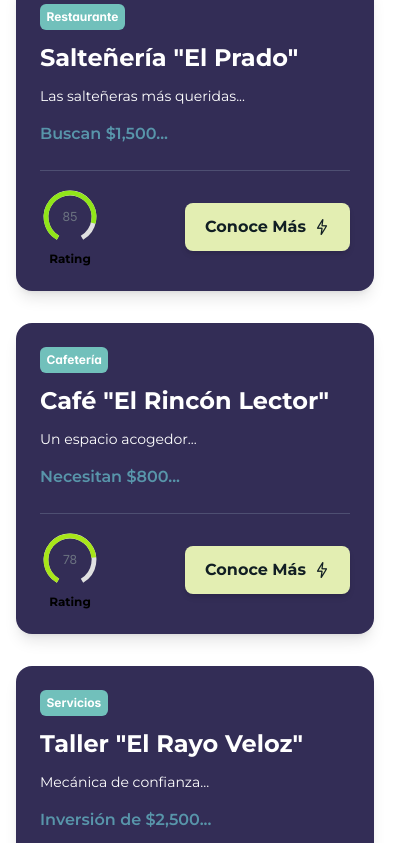
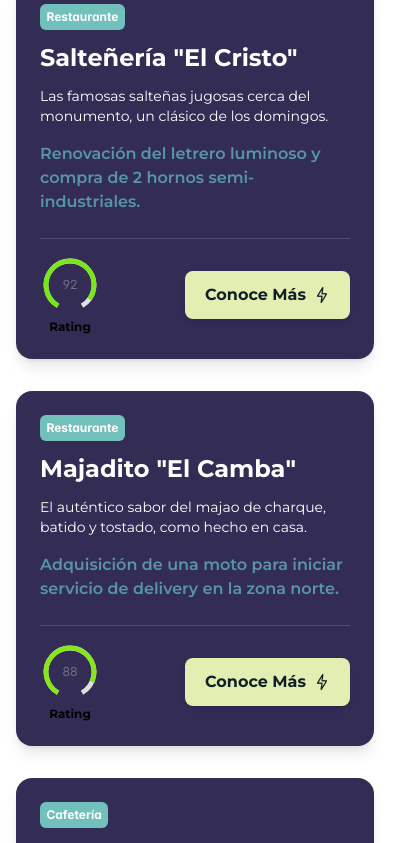
Before and after one commit to mattzub13/project_angel, a React (Vite) app: page / in a window 390 px wide. Shown: the part 920-1763 px from the top of the page, 414 px wide, since content can reach past the window. Built offline with nearby package versions, Linux system fonts and the light colour scheme; grey boxes are pictures that could not be loaded; a web font is replaced by a local one.

Commit message:
feat: enhance InvestorForm with investment confirmation UI and update OpportunitiesDashboard with new PYME data

```diff
--- a/src/app/InvestorForm.tsx
+++ b/src/app/InvestorForm.tsx
@@ -1,46 +1,71 @@
-import { InputText } from "primereact/inputtext";
-import { FloatLabel } from "primereact/floatlabel";
-import { Button } from "primereact/button";
-import { Dropdown } from 'primereact/dropdown';
-import { Checkbox } from 'primereact/checkbox';
-import { useState } from 'react';
+import { Button } from 'primereact/button';
+import { motion } from 'framer-motion';
 import type { Pyme } from './OpportunitiesDashboard';
+import { Tag } from 'primereact/tag';
+
 interface InvestorFormProps {
   pyme: Pyme;
   onFormSubmit: () => void;
 }
 
 const InvestorForm = ({ pyme, onFormSubmit }: InvestorFormProps) => {
-  const [checked, setChecked] = useState<boolean>(false);
-  const investmentRanges = [
-    { label: '$100 - $500', value: '100-500' },
-    { label: '$501 - $2000', value: '501-2000' },
-    { label: 'Más de $2000', value: '2000+' }
-  ];
-
   const handleSubmit = () => {
-    alert(`Interés registrado para ${pyme.nombre}!`);
+    console.log(`Interés confirmado para la pyme: ${pyme.id} - ${pyme.nombre}`);
     onFormSubmit();
   }
 
   return (
-    <div className="w-full p-4">
-        <div className="text-center">
-          <p className="text-gray-600 mb-8">
-            Estás a un paso de invertir en <strong className="text-blue_green">{pyme.nombre}</strong>.
-          </p>
+    <motion.div
+      className="w-full p-4 text-center"
+      initial={{ opacity: 0, y: 10 }}
+      animate={{ opacity: 1, y: 0 }}
+      transition={{ duration: 0.5 }}
+    >
+        <i className="pi pi-briefcase text-5xl text-verdigris mb-4"></i>
+
+        <h3 className="text-2xl font-bold text-space_cadet mb-2">
+            Confirmar Interés de Inversión
+        </h3>
+
+        <p className="text-gray-600 mb-6">
+            Estás a un paso de apoyar a <strong className="text-blue_green">{pyme.nombre}</strong>.
+        </p>
+
+        <div className="bg-light_sky p-6 rounded-xl border border-gray-200 text-left">
+            <h4 className="font-bold text-secondary mb-3">Resumen de la Oportunidad:</h4>
+            <ul className="space-y-2 text-secondary">
+                <li className="flex justify-between">
+                    <span>Negocio:</span>
+                    <strong className="text-right">{pyme.nombre}</strong>
+                </li>
+                <li className="flex justify-between">
+                    <span>Categoría:</span>
+                    <Tag value={pyme.categoria} className="bg-blue_green text-white font-bold" />
+                </li>
+ {/*                <li className="flex justify-between">
+                    <span>Necesidad de Capital:</span>
+                    <strong className="text-right">${pyme.amount.toLocaleString('en-US')}</strong>
+                </li> */}
+                <li className="flex justify-between">
+                    <span>Propósito:</span>
+                    <strong className="text-right">{pyme.necesidad}</strong>
+                </li>
+            </ul>
         </div>
-        <div className="flex flex-col gap-8">
-          <FloatLabel><InputText id="fullname" className="w-full" /><label htmlFor="fullname">Nombre Completo</label></FloatLabel>
-          <FloatLabel><InputText id="email" type="email" className="w-full" /><label htmlFor="email">Correo Electrónico</label></FloatLabel>
-          <FloatLabel><Dropdown inputId="investmentAmount" options={investmentRanges} className="w-full" /><label htmlFor="investmentAmount">Monto a invertir</label></FloatLabel>
-        </div>
-        <div className="flex items-center mt-8">
-          <Checkbox inputId="terms" onChange={e => setChecked(e.checked ?? false)} checked={checked}></Checkbox>
-          <label htmlFor="terms" className="ml-2 text-sm text-gray-600">Acepto los Términos y entiendo los riesgos.</label>
-        </div>
-        <Button label="Enviar Interés" className="w-full mt-6 p-button-lg bg-blue_green" onClick={handleSubmit} disabled={!checked} />
-    </div>
+
+        <p className="text-xs text-gray-500 mt-6">
+            Al confirmar, un asesor de A.L.A.S. se pondrá en contacto contigo para completar el proceso de verificación (KYC) y formalizar la inversión de manera segura.
+        </p>
+
+        {/* El botón de acción final */}
+        <motion.div whileHover={{ scale: 1.05 }} whileTap={{ scale: 0.95 }} className="mt-6">
+            <Button
+                label="Sí, confirmo mi interés"
+                className="bg-cream text-blue_green-100 font-bold border-none rounded-lg py-3 px-5 shadow-md hover:brightness-105"
+                onClick={handleSubmit}
+            />
+        </motion.div>
+    </motion.div>
   );
 };
 
--- a/src/app/OpportunitiesDashboard.tsx
+++ b/src/app/OpportunitiesDashboard.tsx
@@ -18,7 +18,7 @@ export interface Pyme {
   nombre: string;
   categoria: string;
   rating: number;
-  amount: number;
+  //amount: number;
   descripcionCorta: string;
   necesidad: string;
 }
@@ -80,32 +80,77 @@ const PymeCard = ({ pyme }: { pyme: Pyme }) => {
 
 const OpportunitiesDashboard = () => {
   const [pymes] = useState<Pyme[]>([
-    {
-      id: "pyme-123",
-      nombre: 'Salteñería "El Prado"',
+   {
+      id: "pyme-101",
+      nombre: 'Salteñería "El Cristo"',
       categoria: "Restaurante",
-      rating: 85,
-      descripcionCorta: "Las salteñeras más queridas...",
-      necesidad: "Buscan $1,500...",
-      amount: 1500,
+      rating: 92,
+      descripcionCorta: "Las famosas salteñas jugosas cerca del monumento, un clásico de los domingos.",
+      necesidad: "Renovación del letrero luminoso y compra de 2 hornos semi-industriales.",
+     // amount: 2200,
     },
     {
-      id: "pyme-456",
-      nombre: 'Café "El Rincón Lector"',
-      categoria: "Cafetería",
-      rating: 78,
-      descripcionCorta: "Un espacio acogedor...",
-      necesidad: "Necesitan $800...",
-      amount: 800,
+      id: "pyme-202",
+      nombre: 'Majadito "El Camba"',
+      categoria: "Restaurante",
+      rating: 88,
+      descripcionCorta: "El auténtico sabor del majao de charque, batido y tostado, como hecho en casa.",
+      necesidad: "Adquisición de una moto para iniciar servicio de delivery en la zona norte.",
+      //amount: 950,
     },
     {
-      id: "pyme-789",
-      nombre: 'Taller "El Rayo Veloz"',
+      id: "pyme-303",
+      nombre: "Café de la Siesta - Equipetrol",
+      categoria: "Cafetería",
+      rating: 85,
+      descripcionCorta: "Café de especialidad de los Yungas y masitas típicas en el corazón del barrio.",
+      necesidad: "Compra de una máquina de espresso de dos grupos y mobiliario para la terraza.",
+      //amount: 3500,
+    },
+    {
+      id: "pyme-404",
+      nombre: "Helados 'Maná' - Doble vía la guardia",
+      categoria: "Heladería",
+      rating: 95,
+      descripcionCorta: "Helados de pura fruta de temporada: achachairú, guayabera, manga y más.",
+      necesidad: "Compra de un nuevo congelador de exhibición para ampliar la oferta de sabores.",
+      //amount: 1800,
+    },
+    {
+      id: "pyme-505",
+      nombre: "InnovaSoft Camba",
+      categoria: "Tecnología",
+      rating: 98,
+      descripcionCorta: "Pequeña consultora de software creando sistemas de punto de venta para PYMES.",
+      necesidad: "Capital para el lanzamiento de su nueva app de gestión de inventario 'MiTienda'.",
+     // amount: 5000,
+    },
+    {
+      id: "pyme-606",
+      nombre: "Artesanías 'Manos de Chiquitos'",
+      categoria: "Retail",
+      rating: 82,
+      descripcionCorta: "Hamacas, tallados en madera y tejidos únicos de la región chiquitana.",
+      necesidad: "Fondos para comprar materia prima y participar en la FEXPOCRUZ.",
+      //amount: 700,
+    },
+    {
+      id: "pyme-707",
+      nombre: "Lava-Autos 'El Chubi'",
       categoria: "Servicios",
-      rating: 91,
-      descripcionCorta: "Mecánica de confianza...",
-      necesidad: "Inversión de $2,500...",
-      amount: 2500,
+      rating: 86,
+      descripcionCorta: "Servicio de limpieza detallado para vehículos. ¡Tu auto queda chubi-dubí!",
+      necesidad: "Instalación de un sistema de reciclaje de agua para ser más ecológicos.",
+      //amount: 2800,
+    },
+    {
+      id: "pyme-808",
+      nombre: "Biomarket Urubó",
+      categoria: "Salud",
+      rating: 90,
+      descripcionCorta: "Mercado de productos orgánicos, sin gluten y veganos en la zona del Urubó.",
+      necesidad: "Importación de una nueva línea de suplementos y vitaminas de EEUU.",
+      //amount: 4500,
     },
   ]);
 
--- /dev/null
+++ b/src/landing/components/BannersSection.tsx
@@ -0,0 +1,79 @@
+import { motion } from 'framer-motion';
+import { Button } from 'primereact/button';
+import { fadeInFromBottom, staggerContainer } from '../../utils/animatios';
+
+interface Banner {
+  id: number;
+  title: string;
+  description: string;
+  icon: string;
+  ctaText: string;
+}
+
+const FeaturedCard = ({ banner }: { banner: Banner }) => {
+  return (
+    <motion.div variants={fadeInFromBottom} className="flex-shrink-0 w-80 md:w-96 h-full">
+      <div className="h-full p-8 rounded-2xl bg-space_cadet text-white flex flex-col justify-between shadow-lg hover:shadow-xl transition-shadow duration-300">
+        <div>
+          <i className={`${banner.icon} text-4xl text-verdigris mb-6`}></i>
+          <h3 className="text-2xl font-bold mb-3">{banner.title}</h3>
+          <p className="text-gray-300 text-sm">{banner.description}</p>
+        </div>
+
+        {/* Pequeño gráfico de barras decorativo y animado para el look 'data-driven' */}
+        <motion.div
+            className="flex items-end gap-2 h-16 mt-8"
+            variants={staggerContainer(0.3, 0.5)}
+            initial="hidden"
+            whileInView="visible"
+            viewport={{ once: true }}
+        >
+            <motion.div variants={fadeInFromBottom} className="w-4 bg-verdigris/30 rounded-t-sm flex-grow" style={{ height: '40%' }}></motion.div>
+            <motion.div variants={fadeInFromBottom} className="w-4 bg-verdigris/50 rounded-t-sm flex-grow" style={{ height: '60%' }}></motion.div>
+            <motion.div variants={fadeInFromBottom} className="w-4 bg-verdigris/70 rounded-t-sm flex-grow" style={{ height: '80%' }}></motion.div>
+            <motion.div variants={fadeInFromBottom} className="w-4 bg-verdigris rounded-t-sm flex-grow" style={{ height: '50%' }}></motion.div>
+        </motion.div>
+
+        <motion.div whileHover={{ scale: 1.05 }} className="mt-6">
+            <Button
+                label={banner.ctaText}
+                icon="pi pi-bolt"
+                iconPos='right'
+                className="bg-cream text-blue_green-100 font-bold border-none rounded-lg py-3 w-full"
+            />
+        </motion.div>
+      </div>
+    </motion.div>
+  );
+};
+
+export const BannersSection = () => {
+  const banners: Banner[] = [
+    { "id": 1, "title": "Invierte en tu Comunidad", "description": "Descubre proyectos locales con alto potencial y sé parte de su éxito.", "icon": "pi pi-chart-line", "ctaText": "Ver Oportunidades" },
+    { "id": 2, "title": "¿Tienes una PYME?", "description": "Consigue el capital que necesitas para llevar tu negocio al siguiente nivel.", "icon": "pi pi-building", "ctaText": "Registra tu Negocio" },
+    { "id": 3, "title": "Inteligencia a tu Servicio", "description": "Nuestro sistema analiza cientos de variables para ofrecerte los ratings más confiables.", "icon": "pi pi-microchip", "ctaText": "Conoce la Tecnología" }
+  ];
+
+  return (
+    <section className="py-20 bg-light_sky">
+      <div className="max-w-7xl mx-auto">
+        <motion.div initial="hidden" whileInView="visible" viewport={{ once: true }} variants={fadeInFromBottom} className="px-4 sm:px-6 lg:px-8">
+          <h2 className="text-3xl md:text-4xl font-bold text-space_cadet mb-4">Un Ecosistema de Crecimiento</h2>
+          <p className="text-lg text-gray-600 max-w-3xl mb-12">Somos el puente entre tus metas financieras y el corazón de tu comunidad.</p>
+        </motion.div>
+
+        <motion.div
+            className="flex overflow-x-auto gap-6 pb-8 px-4 sm:px-6 lg:px-8"
+            variants={staggerContainer()}
+            initial="hidden"
+            whileInView="visible"
+            viewport={{ once: true }}
+        >
+          {banners.map((banner) => (
+            <FeaturedCard key={banner.id} banner={banner} />
+          ))}
+        </motion.div>
+      </div>
+    </section>
+  );
+};
```
Also changed, not shown: src/data/data_mock.json (added, +23 -0 lines).
